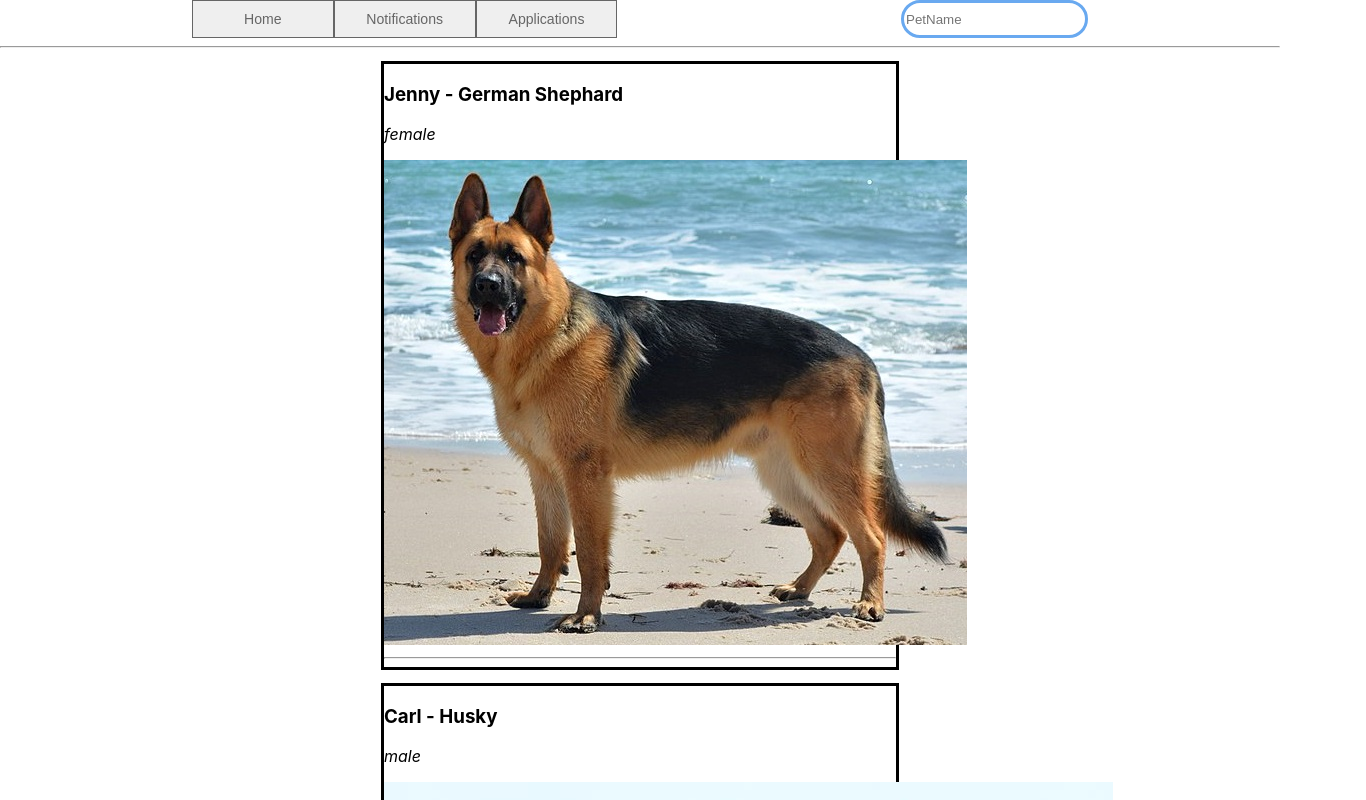
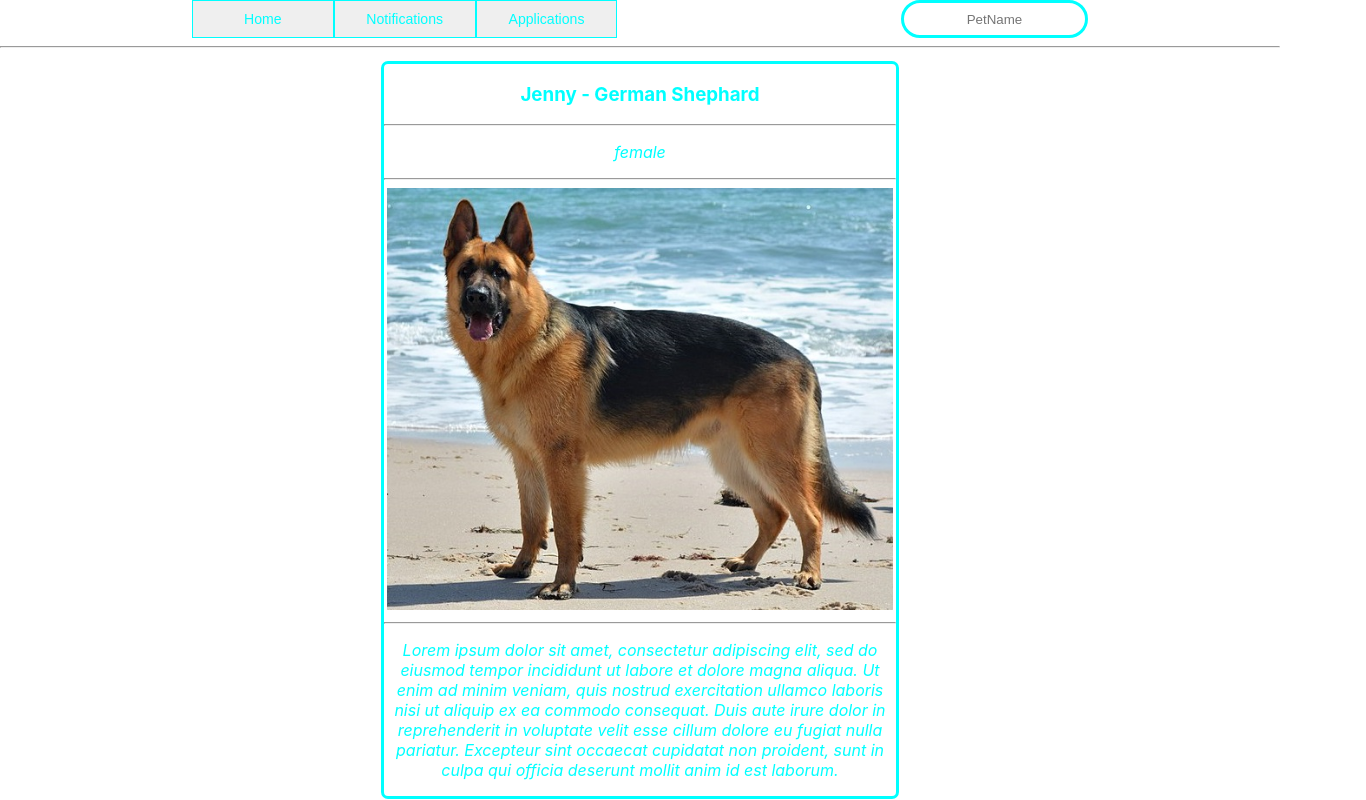
Before and after one commit to AndrewMMickel/AnimalShelterReact, a React (Create React App) app: page / in a window 1280 px wide. Shown: the top 800 px of the page, 1366 px wide, since content can reach past the window. Built offline with nearby package versions, Linux system fonts and the light colour scheme.

Commit message:
Add hover functionality

```diff
--- a/src/components/AdoptList.js
+++ b/src/components/AdoptList.js
@@ -7,35 +7,40 @@ const masterAnimalList = [
         name: 'Jenny',
         species: 'German Shephard',
         gender: 'female',
-        picture: "/img/germanShephard.jpg"
+        picture: "/img/germanShephard.jpg",
+        description: "Lorem ipsum dolor sit amet, consectetur adipiscing elit, sed do eiusmod tempor incididunt ut labore et dolore magna aliqua. Ut enim ad minim veniam, quis nostrud exercitation ullamco laboris nisi ut aliquip ex ea commodo consequat. Duis aute irure dolor in reprehenderit in voluptate velit esse cillum dolore eu fugiat nulla pariatur. Excepteur sint occaecat cupidatat non proident, sunt in culpa qui officia deserunt mollit anim id est laborum."
     },
 
     {
         name: 'Carl',
         species: 'Husky',
         gender: 'male',
-        picture: "/img/Husky.jpg"
+        picture: "/img/Husky.jpg",
+        description: "Lorem ipsum"
     },
 
     {
         name: 'Tom',
         species: 'Siamese cat',
         gender: 'male',
-        picture: "/img/SiamCat.jpg"
+        picture: "/img/SiamCat.jpg",
+        description: "Lorem ipsum"
     },
 
     {
         name: 'Alice',
         species: 'Persian cat',
         gender: 'female',
-        picture: "/img/PersCat.jpg"
+        picture: "/img/PersCat.jpg",
+        description: "Lorem ipsum"
     },
 
     {
         name: 'Jerry',
         species: 'Grey Mouse',
         gender: 'male',
-        picture: "/img/Mouse.jpg"
+        picture: "/img/Mouse.jpg",
+        description: "Lorem ipsum"
     },
 ]
 function AdoptList(props) {
@@ -49,6 +54,7 @@ function AdoptList(props) {
                     species={animal.species}
                     gender={animal.gender}
                     picture={animal.picture}
+                    description={animal.description}
                     key={index} />
             )}
         </React.Fragment>
--- a/src/components/Animal.js
+++ b/src/components/Animal.js
@@ -1,23 +1,31 @@
 import React from "react";
 import PropTypes from "prop-types";
 
-const animalStyles = {
-    width: "40%",
-    margin: "1% auto",
-    display: "block",
-    justifyContent: "space-evenly",
-    border: "solid",
-
-}
+// const animalStyles = {
+//     width: "40%",
+//     height: "auto",
+//     margin: "1% auto",
+//     display: "block",
+//     justifyContent: "space-evenly",
+//     border: "solid",
+//     paddingLeft: "0px",
+//     color: "aqua",
+//     borderRadius: "7px",
+//     boxShadow: "10px 10px lightblue",
+//     textAlign: "center",
+// }
 
 function Animal(props) {
     return (
         <React.Fragment>
-            <div onClick={() => props.whenAnimalClicked(props.id)} style={animalStyles}>
+            <div onClick={() => props.whenAnimalClicked(props.id)} className="animal-comp">
                 <h3>{props.name} - {props.species}</h3>
+                <hr />
                 <p><em>{props.gender}</em></p>
-                <img src={props.picture} alt="" />
                 <hr />
+                <img src={props.picture} alt="" className="animal-img" />
+                <hr />
+                <p><em>{props.description}</em></p>
             </div>
         </React.Fragment>
     );
@@ -29,6 +37,7 @@ Animal.propTypes = {
     gender: PropTypes.string,
     picture: PropTypes.string,
     id: PropTypes.string,
+    description: PropTypes.string,
     whenAnimalClicked: PropTypes.func
 };
 
--- a/src/components/Header.js
+++ b/src/components/Header.js
@@ -4,7 +4,8 @@ import NavigationTabs from "./NavigationTabs";
 const inputStyles = {
     height: "30px",
     borderRadius: "25px",
-    border: "3px solid #69a9f0",
+    border: "3px solid #00FFFF",
+    textAlign: "center"
 }
 
 const headerStyles = {
@@ -12,6 +13,7 @@ const headerStyles = {
     margin: "0 auto",
     display: "flex",
     justifyContent: "space-between"
+
 }
 
 
--- a/src/components/NavigationTabs.js
+++ b/src/components/NavigationTabs.js
@@ -6,8 +6,8 @@ const navTabStyles = {
 }
 
 const navBtnStyles = {
-    border: "1px solid #666666",
-    color: "#666666",
+    border: "1px solid #00FFFF",
+    color: "#00FFFF",
     height: "100%",
     width: "20%",
     fontSize: "1.1vw"
--- a/src/index.css
+++ b/src/index.css
@@ -11,3 +11,32 @@ code {
   font-family: source-code-pro, Menlo, Monaco, Consolas, 'Courier New',
     monospace;
 }
+
+.animal-comp {
+  width: 40%;
+  height: auto;
+  margin: 1% auto;
+  display: block;
+  justify-content: space-evenly;
+  border: solid;
+  padding-left: 0px;
+  color: aqua;
+  border-radius: 7px;
+  text-align: center;
+  transition: .3s ease-in-out;
+
+}
+
+.animal-comp:hover {
+  box-shadow: 10px 10px lightblue;
+  width: 41%;
+  font-size: large;
+  transform: translateX(-15px);
+
+}
+
+.animal-img {
+  max-width: 99%;
+  height: auto;
+  justify-self: center;
+}
```
